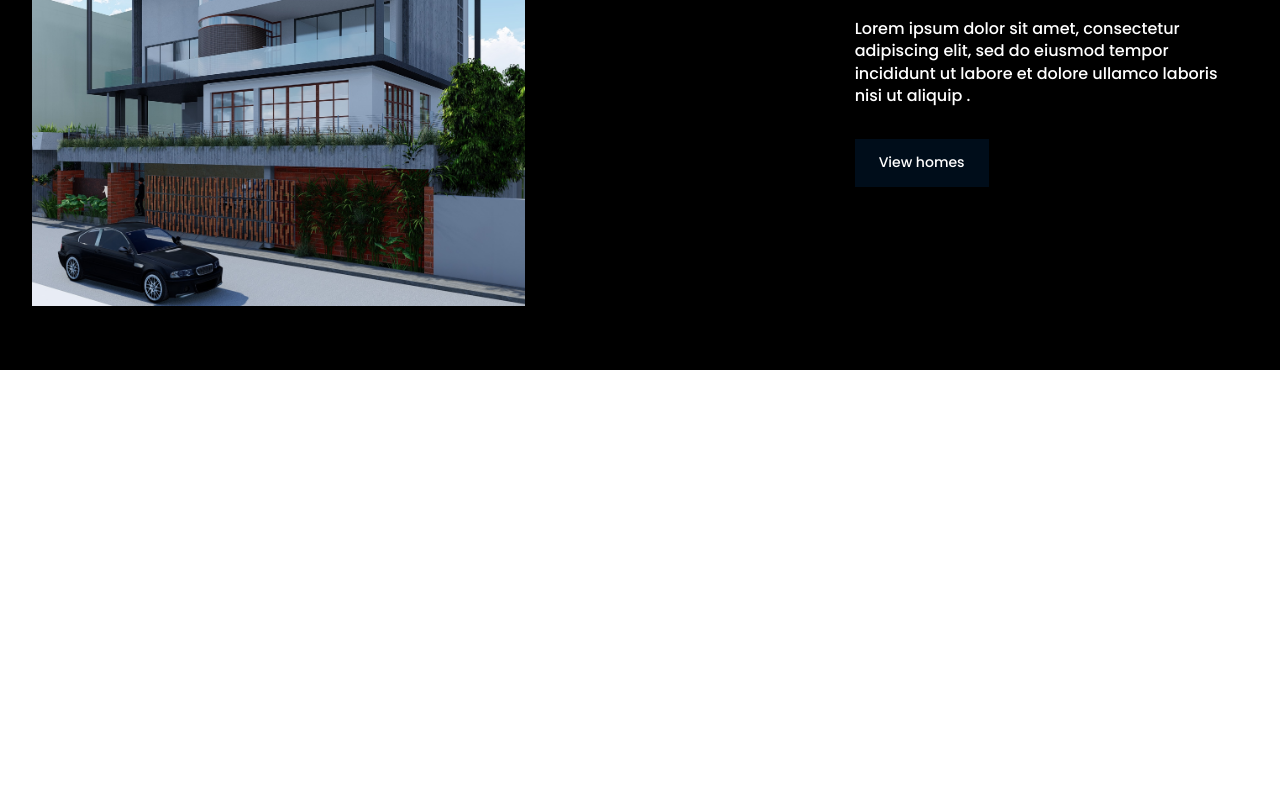
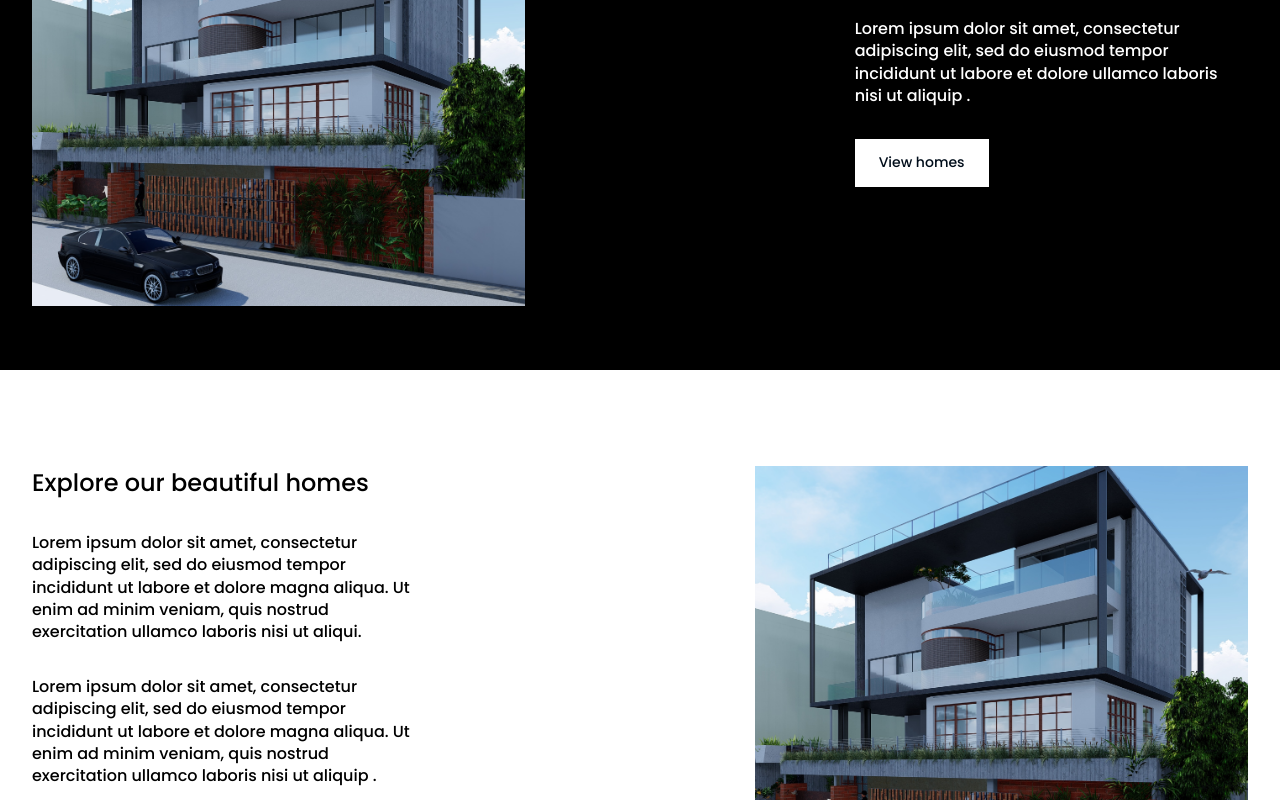
Before and after one commit to shyamaljoshi1/G1_SGP, a React (Create React App) app: page / in a window 1280 px wide. Shown: the part 1640-2440 px from the top of the page. Before the commit the page ends 2026 px from the top, so only its background shows below. Built offline with nearby package versions, Linux system fonts and the light colour scheme.

Commit message:
infosection

```diff
--- a/src/App.js
+++ b/src/App.js
@@ -37,6 +37,7 @@ function App() {
             <Hero slides={SliderData}/>
             <InfoSection {...InfoData}/>
             <InfoSection {...InfoDataTwo}/>
+            <InfoSection {...InfoData}/>
           </Route>
         </Switch>
     </Router>
--- a/src/components/Button.js
+++ b/src/components/Button.js
@@ -2,7 +2,7 @@ import styled from "styled-components";
 import { Link } from "react-router-dom";
 
 export const Button = styled(Link)`
-    background: ${({primary})=> (primary ? '#000d1a' : 'CD853F')};
+    background: ${({primary})=> (primary ? '#000d1a' : '#fff')};
     white-space:nowrap;
     outline:none;
     border:none;
--- a/src/components/InfoSection.js
+++ b/src/components/InfoSection.js
@@ -89,7 +89,7 @@ const InfoSection = ({heading,paragraphOne,paragraphTwo,buttonLabel,reverse,imag
                 <h1>{heading}</h1>
                 <p>{paragraphOne}</p>
                 <p>{paragraphTwo}</p>
-                <Button to="/homes" primary="true">{buttonLabel}</Button>
+                <Button to="/homes" primary={!reverse}>{buttonLabel}</Button>
                 </ColumnLeft>
 
                 <ColumnRight reverse={reverse}>
```
